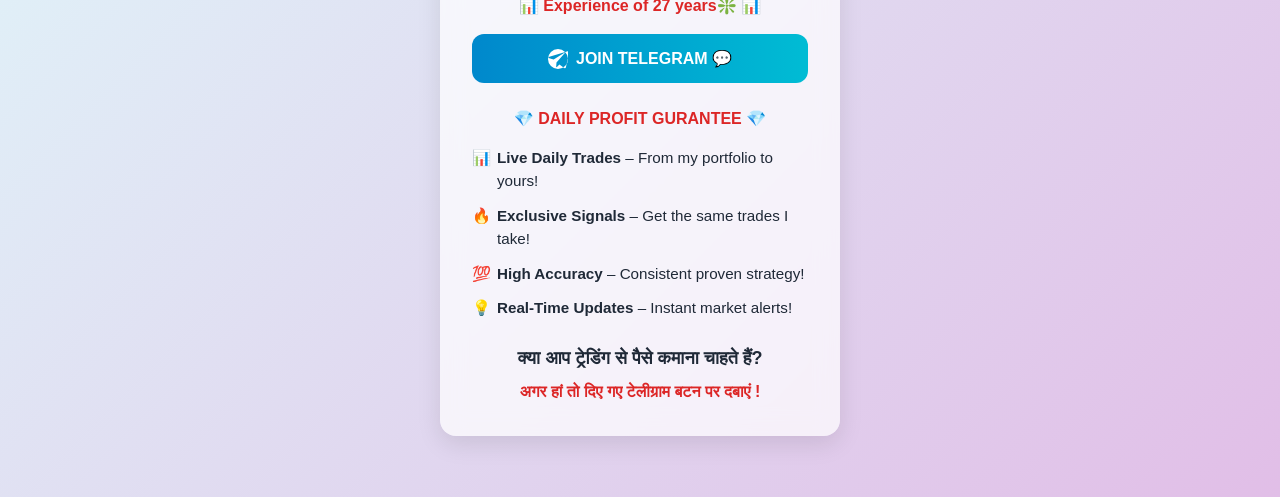
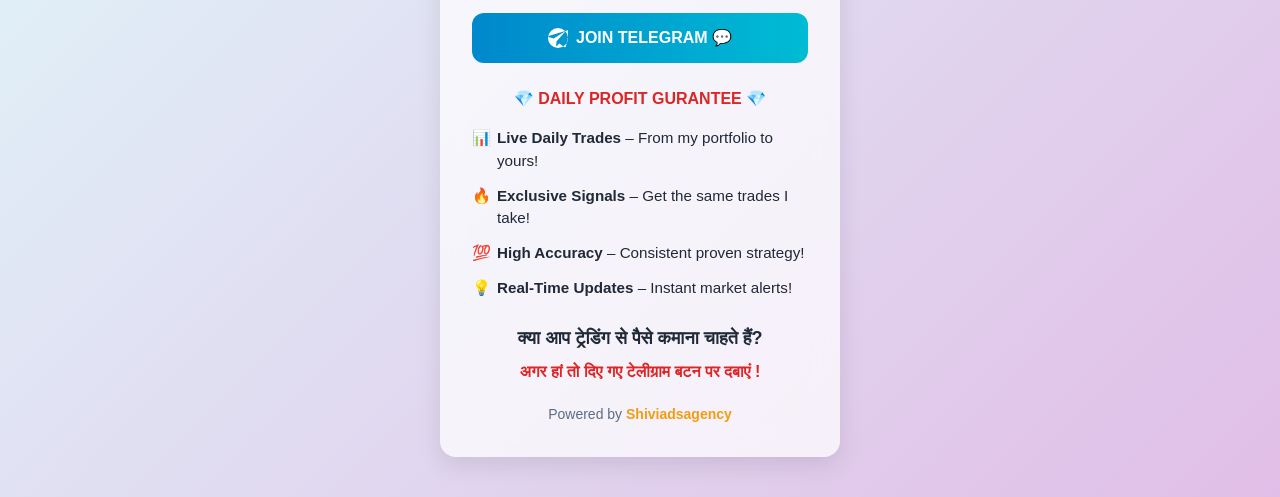
Before and after one commit to kesug/02, a plain HTML site: page index.html in a window 1280 px wide. Shown: the part 303-800 px from the top of the page. Drawn offline with nearby package versions, Linux system fonts and the light colour scheme.

Commit message:
Update index.html

```diff
--- a/index.html
+++ b/index.html
@@ -118,6 +118,9 @@ src="https://www.facebook.com/tr?id=762544459701463&ev=PageView&noscript=1"
     <p class="text-red-600 font-semibold">
       अगर हां तो दिए गए टेलीग्राम बटन पर दबाएं !
     </p>
+     <p style="text-align: center; margin-top: 20px; font-size: 14px; color: #5b6c84; font-weight: 500;">
+    Powered by <a href="#" style="color: #f39c12; text-decoration: none; font-weight: 600;">Shiviadsagency</a>
+</p>
   </div>
 
 </body>
```
